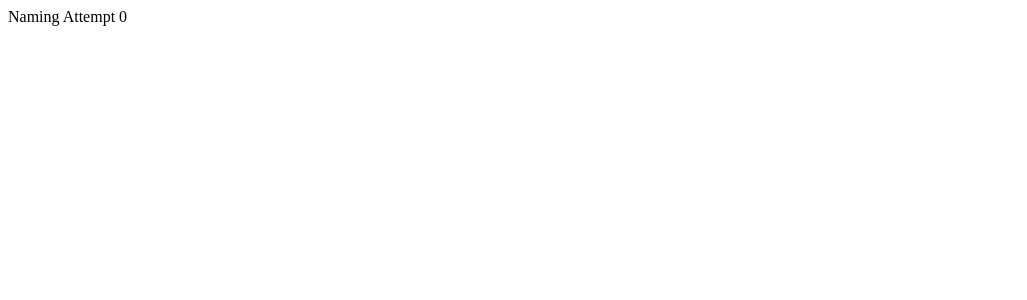
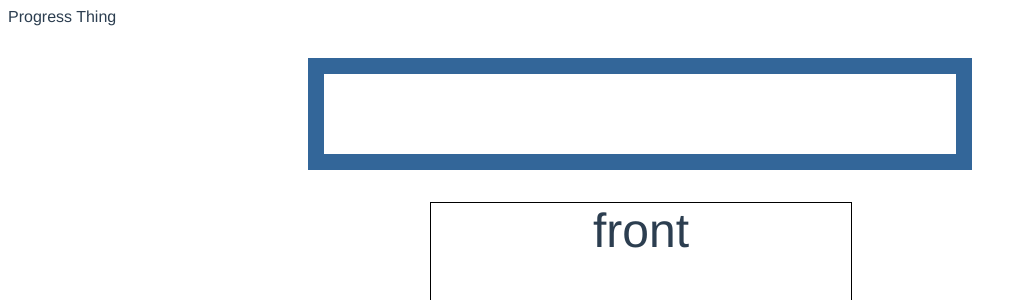
Before and after one commit to cubymcboatface/CubyMcBoatFace, a Vue app: page / in a window 1280 px wide. Shown: the top 300 px of the page, without its empty margins (0-1027 px from the left). Built offline with nearby package versions, Linux system fonts and the light colour scheme.

Commit message:
Removed back face and added background to faces

```diff
--- a/package.json
+++ b/package.json
@@ -18,6 +18,8 @@
         "babel-eslint": "^10.0.1",
         "eslint": "^5.16.0",
         "eslint-plugin-vue": "^5.0.0",
+        "node-sass": "^4.12.0",
+        "sass-loader": "^7.1.0",
         "vue-template-compiler": "^2.6.10"
     },
     "eslintConfig": {
--- a/src/App.vue
+++ b/src/App.vue
@@ -1,21 +1,26 @@
 <template>
-    <div>Naming Attempt 0</div>
+    <div id="game">
+        <div>Progress Thing</div>
+        <ProgressMcProgressFace/>
+        <CubyMcCubeFace/>
+    </div>
 </template>
 
 <script>
+  import ProgressMcProgressFace from './components/ProgressMcProgressFace'
+  import CubyMcCubeFace from './components/CubyMcCubeFace'
+
   export default {
     name: 'app',
-    components: {}
+    components: { CubyMcCubeFace, ProgressMcProgressFace }
   }
 </script>
 
 <style>
-    #app {
+    #game {
         font-family: 'Avenir', Helvetica, Arial, sans-serif;
         -webkit-font-smoothing: antialiased;
         -moz-osx-font-smoothing: grayscale;
-        text-align: center;
         color: #2c3e50;
-        margin-top: 60px;
     }
 </style>
--- /dev/null
+++ b/src/components/CubyMcCubeFace.vue
@@ -0,0 +1,99 @@
+<template>
+    <div class="scene">
+        <div class="cube show-front">
+            <div class="cube__face cube__face--front">front</div>
+            <div class="cube__face cube__face--right">right</div>
+            <div class="cube__face cube__face--left">left</div>
+            <div class="cube__face cube__face--top">top</div>
+            <div class="cube__face cube__face--bottom">bottom</div>
+        </div>
+    </div>
+</template>
+
+<script>
+  export default {
+    name: 'CubyMcCubeFace',
+  }
+</script>
+
+
+<style scoped lang="scss">
+    $size: 420px;
+
+    .scene {
+        width: $size;
+        height: $size;
+        perspective: 500px;
+        margin: 0 auto;
+    }
+
+    .cube {
+        width: 100%;
+        height: 100%;
+        position: relative;
+        transform-style: preserve-3d;
+        transform: translateZ(calc(#{$size} / -2));
+        transition: transform .3s ease-in-out;
+
+    }
+
+    .cube__face {
+        position: absolute;
+        width: $size;
+        height: $size;
+        border: 1px solid #000;
+        text-align: center;
+        font-size: 3rem;
+        background-color: white;
+    }
+
+    .cube__face--front {
+        transform: rotateY(0deg) translateZ(calc(#{$size} / 2));
+
+    }
+
+    .cube__face--right {
+        transform: rotateY(90deg) translateZ(calc(#{$size} / 2));
+
+    }
+
+    .cube__face--left {
+        transform: rotateY(-90deg) translateZ(calc(#{$size} / 2));
+
+    }
+
+    .cube__face--top {
+        transform: rotateX(90deg) translateZ(calc(#{$size} / 2));
+
+    }
+
+    .cube__face--bottom {
+        transform: rotateX(-90deg) translateZ(calc(#{$size} / 2));
+
+    }
+
+    .cube.show-front {
+        transform: translateZ(calc(#{$size} / -2)) rotateY(0deg);
+
+    }
+
+    .cube.show-right {
+        transform: translateZ(calc(#{$size} / -2)) rotateY(-90deg);
+
+    }
+
+    .cube.show-left {
+        transform: translateZ(calc(#{$size} / -2)) rotateY(90deg);
+
+    }
+
+    .cube.show-top {
+        transform: translateZ(calc(#{$size} / -2)) rotateX(-90deg);
+
+    }
+
+    .cube.show-bottom {
+        transform: translateZ(calc(#{$size} / -2)) rotateX(90deg);
+
+    }
+</style>
--- /dev/null
+++ b/src/components/ProgressMcProgressFace.vue
@@ -0,0 +1,23 @@
+<template>
+    <div id="progress-mc-progress-face">
+        <div class="bar">
+            <div class="progress"/>
+            <div class="marker"/>
+        </div>
+    </div>
+</template>
+
+<script>
+  export default {
+    name: 'ProgressMcProgressFace'
+  }
+</script>
+
+<style scoped>
+    #progress-mc-progress-face {
+        width: 50%;
+        margin: 2rem auto;
+        border: 1rem #369 solid;
+        height: 5rem;
+    }
+</style>
--- /dev/null
+++ b/vue.config.js
@@ -0,0 +1 @@
+module.exports = {}
--- /dev/null
+++ b/webpack.config.js
@@ -0,0 +1,17 @@
+module.exports = {
+  rules: [
+    // ... other rules omitted
+
+    // this will apply to both plain `.scss` files
+    // AND `<style lang="scss">` blocks in `.vue` files
+    {
+      test: /\.scss$/,
+      use: [
+        'vue-style-loader',
+        'css-loader',
+        'sass-loader'
+      ]
+    }
+  ]
+  // plugin omitted
+}
```
Also changed, not shown: src/components/PhaseyMcPhaseFace.vue (added, +15 -0 lines), src/assets/variables.css (added), 1 other file (tests, documents, lock files or other folders). Lines whose indentation alone changed are shown as unchanged.
